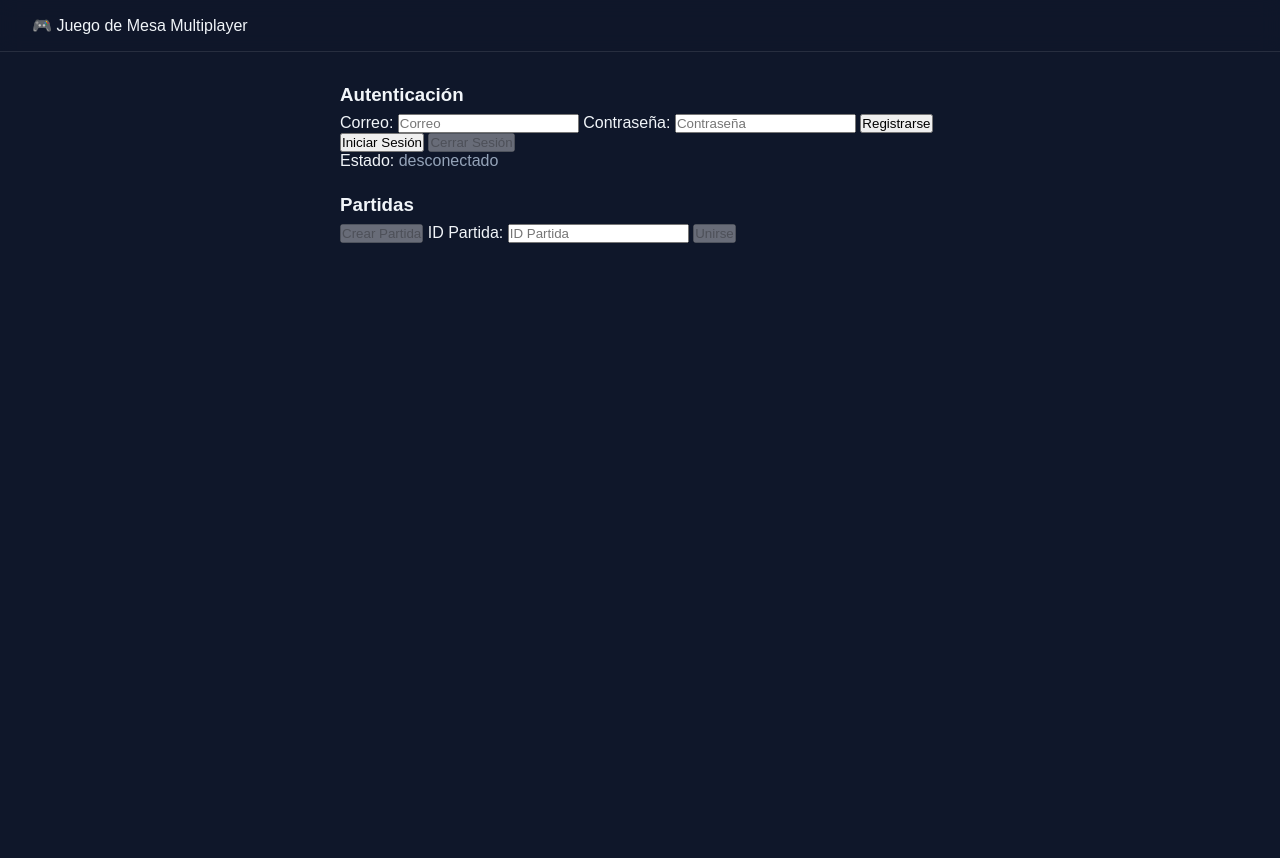
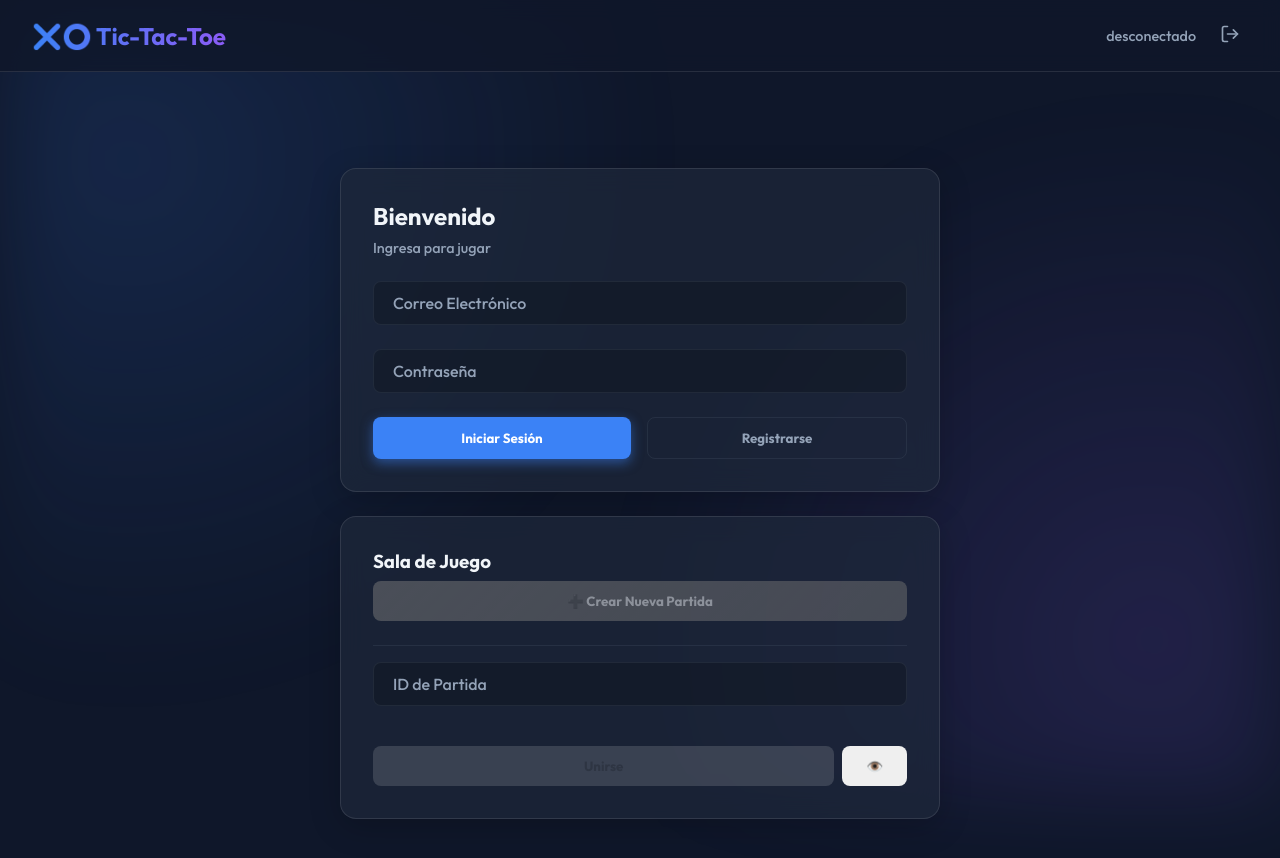
Before and after one commit to sv7892289-ux/finproyect1, a plain HTML site: page index.html in a window 1280 px wide. Before the commit the page ends 800 px from the top, so only its background shows below. Drawn offline with Linux system fonts and the light colour scheme; no server answers.

Commit message:
Refactor index.html for Tic-Tac-Toe Ultimate
Updated the game from 'Juego de Mesa' to 'Tic-Tac-Toe Ultimate' with new layout and styles.

```diff
--- a/index.html
+++ b/index.html
@@ -1,52 +1,123 @@
 <!DOCTYPE html>
 <html lang="es">
+
 <head>
   <meta charset="UTF-8">
   <meta name="viewport" content="width=device-width, initial-scale=1.0">
-  <title>Juego de Mesa</title>
+  <title>Tic-Tac-Toe Ultimate</title>
   <script type="module" src="./index.js" defer></script>
   <link rel="stylesheet" href="./estilos.css">
+  <link href="https://fonts.googleapis.com/css2?family=Outfit:wght@300;500;700&display=swap" rel="stylesheet">
 </head>
+
 <body>
-  <header>🎮 Juego de Mesa Multiplayer</header>
-  <div class="container">
-    <form id="authForm">
-      <h3>Autenticación</h3>
-      <label for="email">Correo:</label>
-      <input type="email" id="email" name="email" placeholder="Correo" required>
+  <div class="background-animation"></div>
 
-      <label for="password">Contraseña:</label>
-      <input type="password" id="password" name="password" placeholder="Contraseña" required>
+  <header>
+    <div class="logo">❌⭕ Tic-Tac-Toe</div>
+    <div class="user-status">
+      <span id="estadoAuth">desconectado</span>
+      <button type="button" id="btnLogout" disabled class="btn-icon" title="Cerrar Sesión">
+        <svg xmlns="http://www.w3.org/2000/svg" width="20" height="20" viewBox="0 0 24 24" fill="none"
+          stroke="currentColor" stroke-width="2" stroke-linecap="round" stroke-linejoin="round">
+          <path d="M9 21H5a2 2 0 0 1-2-2V5a2 2 0 0 1 2-2h4"></path>
+          <polyline points="16 17 21 12 16 7"></polyline>
+          <line x1="21" y1="12" x2="9" y2="12"></line>
+        </svg>
+      </button>
+    </div>
+  </header>
 
-      <button type="button" id="btnRegister">Registrarse</button>
-      <button type="button" id="btnLogin">Iniciar Sesión</button>
-      <button type="button" id="btnLogout" disabled>Cerrar Sesión</button>
+  <main class="container">
+    <div id="mensaje" aria-live="polite" class="toast-message"></div>
 
-      <p>Estado: <span id="estadoAuth">desconectado</span></p>
-      <p id="mensaje" aria-live="polite"></p>
-    </form>
+    <!-- AUTH SECTION -->
+    <section class="card auth-card">
+      <form id="authForm">
+        <h2>Bienvenido</h2>
+        <p class="subtitle">Ingresa para jugar</p>
 
-    <div id="gestionPartidas">
-      <h3>Partidas</h3>
-      <button id="btnCrearPartida" disabled>Crear Partida</button>
+        <div class="input-group">
+          <input type="email" id="email" name="email" placeholder=" " required>
+          <label for="email">Correo Electrónico</label>
+        </div>
 
-      <label for="codigoPartida">ID Partida:</label>
-      <input type="text" id="codigoPartida" name="codigoPartida" placeholder="ID Partida">
-      <button id="btnUnirsePartida" disabled>Unirse</button>
-    </div>
+        <div class="input-group">
+          <input type="password" id="password" name="password" placeholder=" " required>
+          <label for="password">Contraseña</label>
+        </div>
 
-    <div id="panelPartida" style="display: none;">
-      <h3>Partida</h3>
-      <p>ID: <span id="pid"></span></p>
-      <p>Estado: <span id="pestado"></span></p>
-      <p>Turno: <span id="pturno"></span></p>
-      <p>Jugador X: <span id="px"></span></p>
-      <p>Jugador O: <span id="po"></span></p>
-      <p>Ganador: <span id="pganador"></span></p>
-      <div id="tablero"></div>
-      <button id="btnReiniciar">🔄 Jugar de Nuevo</button>
-      <button id="btnAceptarReinicio">✅ Aceptar Nueva Partida</button>
-    </div>
-  </div>
+        <div class="auth-buttons">
+          <button type="button" id="btnLogin" class="btn btn-primary">Iniciar Sesión</button>
+          <button type="button" id="btnRegister" class="btn btn-secondary">Registrarse</button>
+        </div>
+      </form>
+    </section>
+
+    <!-- GAME MANAGEMENT SECTION -->
+    <section id="gestionPartidas" class="card game-controls">
+      <h3>Sala de Juego</h3>
+      <div class="controls-grid">
+        <button id="btnCrearPartida" disabled class="btn btn-accent btn-large">
+          <span class="icon">➕</span> Crear Nueva Partida
+        </button>
+
+        <div class="join-game">
+          <div class="input-group compact">
+            <input type="text" id="codigoPartida" name="codigoPartida" placeholder=" ">
+            <label for="codigoPartida">ID de Partida</label>
+          </div>
+          <div class="join-buttons">
+            <button id="btnUnirsePartida" disabled class="btn btn-outline">Unirse</button>
+            <button id="btnVerPartida" class="btn btn-ghost" title="Ver Partida">👁️</button>
+          </div>
+        </div>
+      </div>
+    </section>
+
+    <!-- GAME BOARD SECTION -->
+    <section id="panelPartida" class="card game-board-section" style="display: none;">
+      <div class="game-header">
+        <div class="game-info">
+          <div class="info-item">
+            <span class="label">ID Partida</span>
+            <span id="pid" class="value monospace">...</span>
+          </div>
+          <div class="info-item">
+            <span class="label">Estado</span>
+            <span id="pestado" class="value badge">...</span>
+          </div>
+        </div>
+        <div class="turn-indicator">
+          Turno: <span id="pturno" class="turn-badge">...</span>
+        </div>
+      </div>
+
+      <div class="players-info">
+        <div class="player p-x">
+          <span class="avatar">X</span>
+          <span id="px" class="player-name">...</span>
+        </div>
+        <div class="vs">VS</div>
+        <div class="player p-o">
+          <span class="avatar">O</span>
+          <span id="po" class="player-name">...</span>
+        </div>
+      </div>
+
+      <div id="tablero" class="board-grid"></div>
+
+      <div class="game-footer">
+        <div class="winner-banner">
+          Ganador: <span id="pganador" class="winner-name">—</span>
+        </div>
+        <div class="action-buttons">
+          <button id="btnReiniciar" class="btn btn-restart">🔄 Jugar de Nuevo</button>
+          <button id="btnAceptarReinicio" class="btn btn-success">✅ Aceptar Revancha</button>
+        </div>
+      </div>
+    </section>
+  </main>
 </body>
+
 </html>
```
